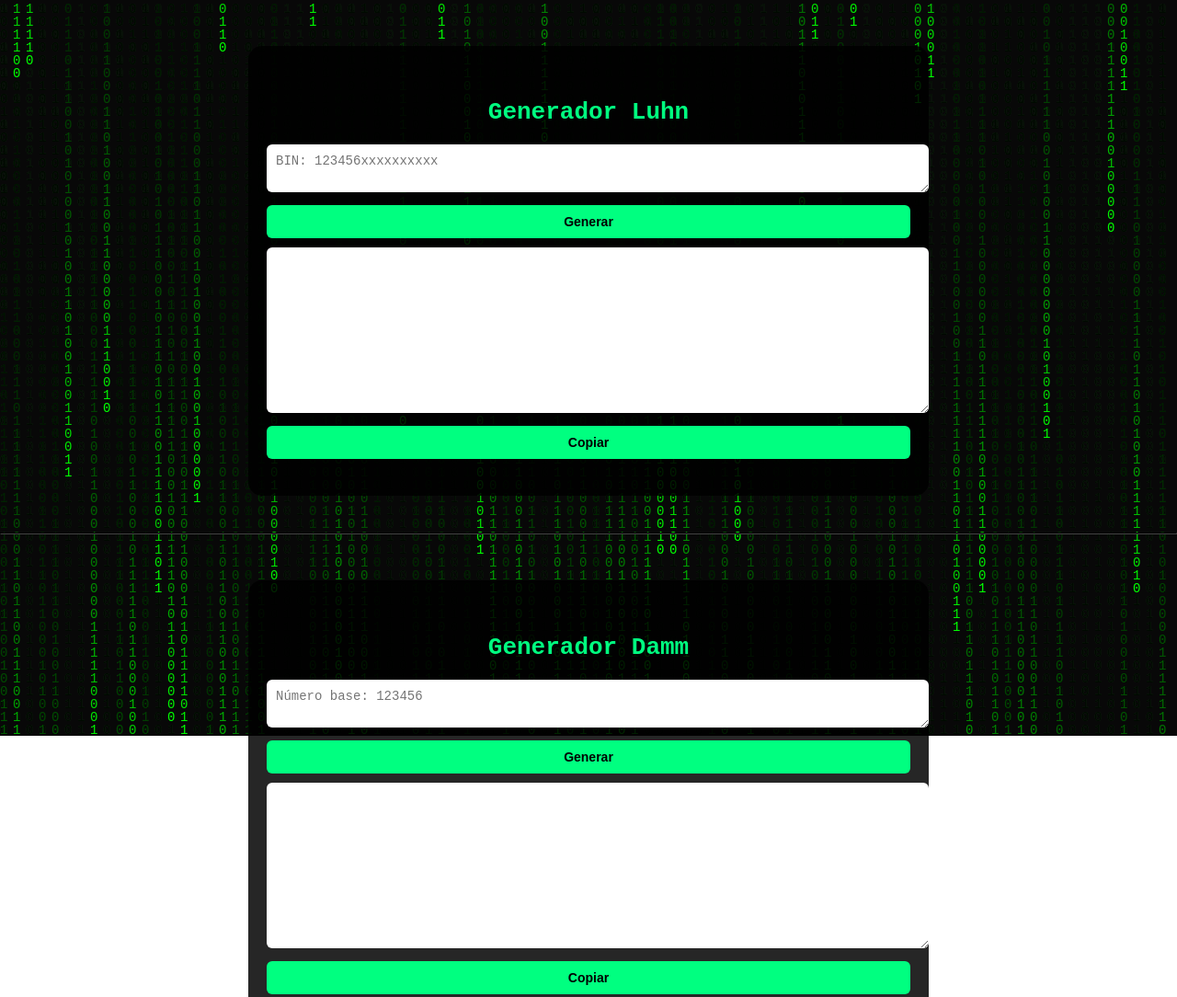
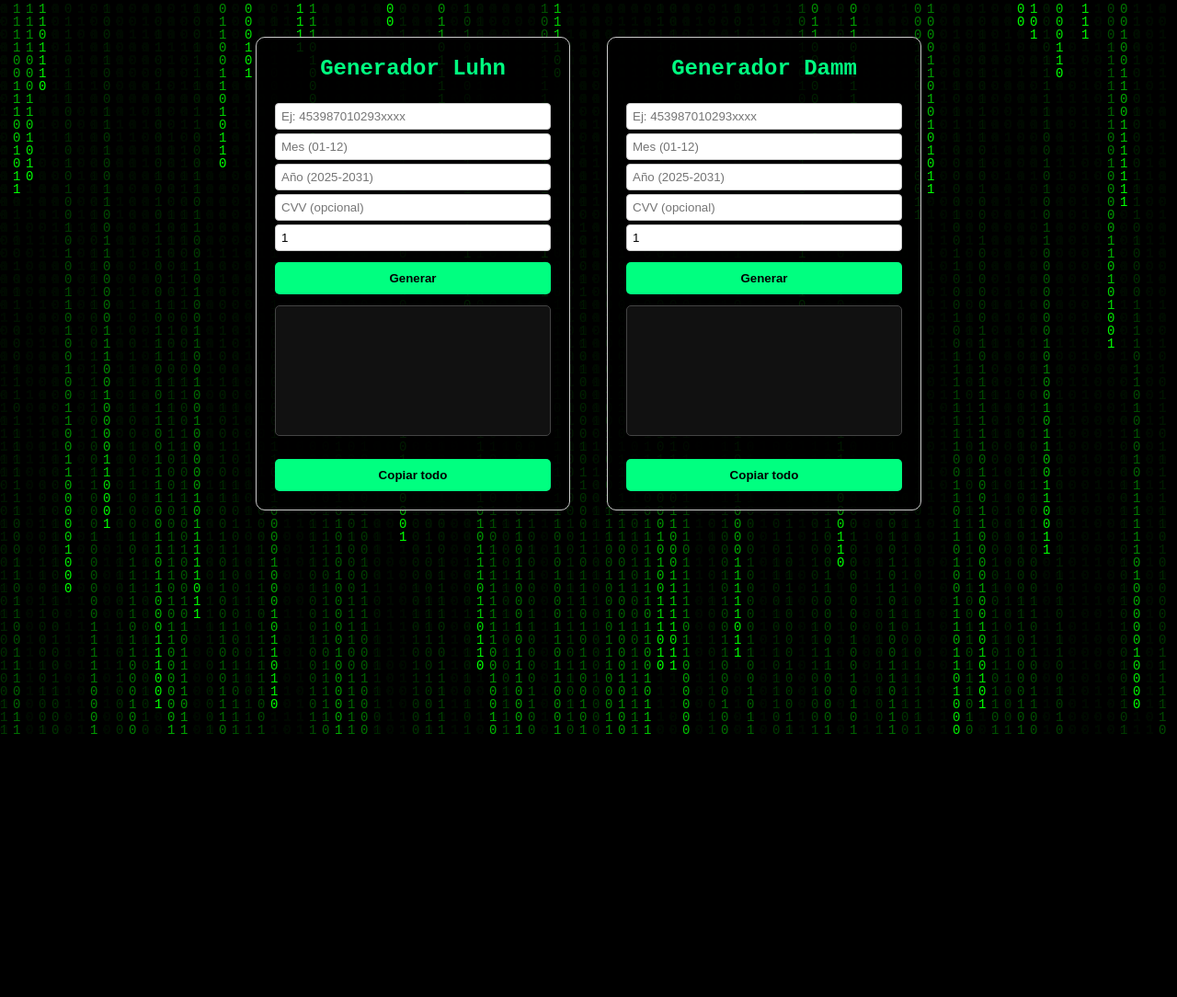
Before and after one commit to garzaloc16/gengarzaloc, a plain HTML site: page index.html in a window 1280 px wide. Shown: the top 1084 px of the page at 92% size. After the commit the page ends 800 px from the top, so only its background shows below. Drawn offline with Linux system fonts and the light colour scheme.

Commit message:
Update index.html
edit

```diff
--- a/index.html
+++ b/index.html
@@ -1,154 +1,204 @@
 <!DOCTYPE html>
 <html lang="es">
 <head>
-  <meta charset="UTF-8">
-  <title>Generadores</title>
+  <meta charset="UTF-8" />
+  <meta name="viewport" content="width=device-width, initial-scale=1.0"/>
+  <title>Generadores Luhn y Damm</title>
   <style>
   body {
+    font-family: 'Segoe UI', Tahoma, Geneva, Verdana, sans-serif;
+    background: #000;
     margin: 0;
-      font-family: Arial, sans-serif;
+    padding: 0;
     color: #fff;
+    position: relative;
     overflow-x: hidden;
   }
 
-    /* Fondo estilo Matrix */
   canvas#matrix {
     position: fixed;
     top: 0;
     left: 0;
+    width: 100%;
+    height: 100%;
     z-index: -1;
   }
 
-    .container {
-      max-width: 700px;
-      margin: auto;
+  .generator-container {
+    display: flex;
+    gap: 40px;
     padding: 40px 20px;
-      background-color: rgba(0, 0, 0, 0.85);
-      border-radius: 15px;
-      margin-top: 50px;
+    flex-wrap: wrap;
+    justify-content: center;
   }
 
-    h1 {
-      font-family: 'Courier New', monospace;
-      color: #00ff80; /* verde neón único */
-      text-align: center;
-      margin-bottom: 10px;
-      font-size: 26px;
+  .generator {
+    border: 1px solid #ccc;
+    padding: 20px;
+    width: 300px;
+    background: rgba(0, 0, 0, 0.85);
+    border-radius: 10px;
+    box-shadow: 0 4px 10px rgba(0,0,0,0.4);
+    transition: transform 0.2s ease;
   }
 
-    textarea, button {
-      width: 100%;
-      margin-top: 10px;
-      padding: 10px;
-      border-radius: 6px;
-      border: none;
-      font-size: 14px;
+  .generator:hover {
+    transform: translateY(-5px);
   }
 
-    textarea {
-      resize: vertical;
+  .generator h2 {
+    margin-top: 0;
+    text-align: center;
+    font-family: 'Courier New', monospace;
+    color: #00ff80; /* verde tecnologico */
   }
 
-    button {
+  .generator label {
+    display: block;
+    margin-top: 10px;
+    font-weight: bold;
+  }
+
+  .generator input,
+  .generator select {
+    width: 100%;
+    padding: 6px;
+    margin-top: 4px;
+    border: 1px solid #ccc;
+    border-radius: 4px;
+    box-sizing: border-box;
+  }
+
+  .generator button {
+    margin-top: 12px;
+    padding: 10px;
+    width: 100%;
     background-color: #00ff80;
     color: #000;
+    border: none;
+    border-radius: 5px;
     font-weight: bold;
     cursor: pointer;
+    transition: background 0.2s ease;
   }
 
-    button:hover {
+  .generator button:hover {
     background-color: #00cc66;
   }
 
-    hr {
-      margin: 40px 0;
-      border-color: #444;
+  .generator pre {
+    margin-top: 12px;
+    background: #111;
+    color: #0f0;
+    padding: 10px;
+    height: 120px;
+    overflow-y: auto;
+    border-radius: 5px;
+    font-family: monospace;
+    border: 1px solid #444;
   }
 </style>
 </head>
 <body>
-
 <canvas id="matrix"></canvas>
-
-<div class="container">
-  <h1>Generador Luhn</h1>
-  <textarea id="inputLuhn" placeholder="BIN: 123456xxxxxxxxxx"></textarea>
-  <button onclick="generarLuhn()">Generar</button>
-  <textarea id="outputLuhn" rows="10" readonly></textarea>
-  <button onclick="copiar('outputLuhn')">Copiar</button>
+  <div class="generator-container">
+    <div class="generator">
+      <h2>Generador Luhn</h2>
+      <input id="luhnBase" type="text" placeholder="Ej: 453987010293xxxx" maxlength="16">
+      <input id="luhnMonth" type="text" placeholder="Mes (01-12)" maxlength="2">
+      <input id="luhnYear" type="text" placeholder="Año (2025-2031)" maxlength="4">
+      <input id="luhnCVV" type="text" placeholder="CVV (opcional)" maxlength="3">
+      <input id="luhnCount" type="number" placeholder="Cantidad" min="1" value="1">
+      <button onclick="generateLuhn()">Generar</button>
+      <pre id="luhnResult"></pre>
+      <button onclick="copyToClipboard('luhnResult')">Copiar todo</button>
     </div>
 
-<hr>
-
-<div class="container">
-  <h1>Generador Damm</h1>
-  <textarea id="inputDamm" placeholder="Número base: 123456"></textarea>
-  <button onclick="generarDamm()">Generar</button>
-  <textarea id="outputDamm" rows="10" readonly></textarea>
-  <button onclick="copiar('outputDamm')">Copiar</button>
+    <div class="generator">
+      <h2>Generador Damm</h2>
+      <input id="dammBase" type="text" placeholder="Ej: 453987010293xxxx" maxlength="16">
+      <input id="dammMonth" type="text" placeholder="Mes (01-12)" maxlength="2">
+      <input id="dammYear" type="text" placeholder="Año (2025-2031)" maxlength="4">
+      <input id="dammCVV" type="text" placeholder="CVV (opcional)" maxlength="3">
+      <input id="dammCount" type="number" placeholder="Cantidad" min="1" value="1">
+      <button onclick="generateDamm()">Generar</button>
+      <pre id="dammResult"></pre>
+      <button onclick="copyToClipboard('dammResult')">Copiar todo</button>
+    </div>
   </div>
 
 <script>
-  // Efecto Matrix
-  const canvas = document.getElementById('matrix');
-  const ctx = canvas.getContext('2d');
-  canvas.height = window.innerHeight;
-  canvas.width = window.innerWidth;
-  const letters = '01'.split('');
-  const fontSize = 14;
-  const columns = canvas.width / fontSize;
-  const drops = Array(Math.floor(columns)).fill(1);
+function generateLuhn() {
+  const base = document.getElementById('luhnBase').value.trim();
+  const month = document.getElementById('luhnMonth').value.trim();
+  const year = document.getElementById('luhnYear').value.trim();
+  const cvvInput = document.getElementById('luhnCVV').value.trim();
+  const count = parseInt(document.getElementById('luhnCount').value);
+  const output = document.getElementById('luhnResult');
 
-  function drawMatrix() {
-    ctx.fillStyle = 'rgba(0, 0, 0, 0.05)';
-    ctx.fillRect(0, 0, canvas.width, canvas.height);
-    ctx.fillStyle = '#0f0';
-    ctx.font = fontSize + 'px monospace';
+  if (!base.includes('x')) return alert("Incluye 'x' en el número base");
 
-    drops.forEach((y, i) => {
-      const text = letters[Math.floor(Math.random() * letters.length)];
-      ctx.fillText(text, i * fontSize, y * fontSize);
-      if (y * fontSize > canvas.height && Math.random() > 0.975) {
-        drops[i] = 0;
+  let results = [];
+  let generated = new Set();
+
+  while (results.length < count) {
+    let current = '';
+    for (let c of base) {
+      current += c === 'x' ? Math.floor(Math.random() * 10) : c;
     }
-      drops[i]++;
-    });
+    if (luhnCheck(current) && !generated.has(current)) {
+      const cvv = cvvInput || String(Math.floor(Math.random() * 900) + 100);
+      results.push(`${current}|${month}|${year}|${cvv}`);
+      generated.add(current);
     }
-  setInterval(drawMatrix, 35);
-
-  // Generador Luhn
-  function generarLuhn() {
-    const bin = document.getElementById('inputLuhn').value;
-    const cantidad = 10;
-    const resultados = [];
-
-    for (let i = 0; i < cantidad; i++) {
-      let tarjeta = bin.replace(/x/g, () => Math.floor(Math.random() * 10));
-      tarjeta = tarjeta.slice(0, -1);
-      tarjeta += calcularDigitoLuhn(tarjeta);
-      resultados.push(tarjeta);
+  }
+  output.textContent = results.join('\n');
 }
 
-    document.getElementById('outputLuhn').value = resultados.join('\n');
+function luhnCheck(number) {
+  let sum = 0;
+  let shouldDouble = false;
+  for (let i = number.length - 1; i >= 0; i--) {
+    let digit = parseInt(number[i]);
+    if (shouldDouble) {
+      digit *= 2;
+      if (digit > 9) digit -= 9;
+    }
+    sum += digit;
+    shouldDouble = !shouldDouble;
+  }
+  return sum % 10 === 0;
 }
 
-  function calcularDigitoLuhn(numero) {
-    let suma = 0;
-    let alternar = false;
-    for (let i = numero.length - 1; i >= 0; i--) {
-      let n = parseInt(numero[i]);
-      if (alternar) {
-        n *= 2;
-        if (n > 9) n -= 9;
+function generateDamm() {
+  const base = document.getElementById('dammBase').value.trim();
+  const month = document.getElementById('dammMonth').value.trim();
+  const year = document.getElementById('dammYear').value.trim();
+  const cvvInput = document.getElementById('dammCVV').value.trim();
+  const count = parseInt(document.getElementById('dammCount').value);
+  const output = document.getElementById('dammResult');
+
+  if (!base.includes('x')) return alert("Incluye 'x' en el número base");
+
+  let results = [];
+  let generated = new Set();
+
+  while (results.length < count) {
+    let current = '';
+    for (let c of base) {
+      current += c === 'x' ? Math.floor(Math.random() * 10) : c;
     }
-      suma += n;
-      alternar = !alternar;
+    if (dammCheck(current) && !generated.has(current)) {
+      const cvv = cvvInput || String(Math.floor(Math.random() * 900) + 100);
+      results.push(`${current}|${month}|${year}|${cvv}`);
+      generated.add(current);
     }
-    return (10 - (suma % 10)) % 10;
+  }
+  output.textContent = results.join('\n');
 }
 
-  // Generador Damm
-  const damm = [
+function dammCheck(number) {
+  const table = [
     [0,3,1,7,5,9,8,6,4,2],
     [7,0,9,2,1,5,4,8,6,3],
     [4,2,0,6,8,7,1,3,5,9],
@@ -160,37 +210,46 @@
     [9,4,3,8,6,1,7,2,0,5],
     [2,5,8,1,4,3,6,7,9,0]
   ];
-
-  function calcularDamm(numero) {
   let interim = 0;
-    for (let i = 0; i < numero.length; i++) {
-      const digito = parseInt(numero[i]);
-      interim = damm[interim][digito];
+  for (let digit of number) {
+    interim = table[interim][parseInt(digit)];
   }
-    return interim;
+  return interim === 0;
 }
 
-  function generarDamm() {
-    const base = document.getElementById('inputDamm').value;
-    const cantidad = 10;
-    const resultados = [];
-
-    for (let i = 0; i < cantidad; i++) {
-      let random = base.replace(/x/g, () => Math.floor(Math.random() * 10));
-      let digito = calcularDamm(random);
-      resultados.push(random + digito);
+function copyToClipboard(elementId) {
+  const text = document.getElementById(elementId).textContent;
+  navigator.clipboard.writeText(text).then(() => {
+    alert('Copiado al portapapeles');
+  }).catch(err => {
+    alert('Error al copiar');
+    console.error(err);
+  });
 }
 
-    document.getElementById('outputDamm').value = resultados.join('\n');
+// Matrix effect
+const canvas = document.getElementById("matrix");
+const ctx = canvas.getContext("2d");
+canvas.height = window.innerHeight;
+canvas.width = window.innerWidth;
+const letters = "01".split("");
+const fontSize = 14;
+const columns = canvas.width / fontSize;
+const drops = Array(Math.floor(columns)).fill(1);
+
+function drawMatrix() {
+  ctx.fillStyle = "rgba(0, 0, 0, 0.05)";
+  ctx.fillRect(0, 0, canvas.width, canvas.height);
+  ctx.fillStyle = "#0f0";
+  ctx.font = fontSize + "px monospace";
+  drops.forEach((y, i) => {
+    const text = letters[Math.floor(Math.random() * letters.length)];
+    ctx.fillText(text, i * fontSize, y * fontSize);
+    if (y * fontSize > canvas.height && Math.random() > 0.975) drops[i] = 0;
+    drops[i]++;
+  });
 }
-
-  // Función copiar
-  function copiar(id) {
-    const texto = document.getElementById(id);
-    texto.select();
-    texto.setSelectionRange(0, 99999);
-    document.execCommand('copy');
-  }
+setInterval(drawMatrix, 33);
 </script>
 </body>
 </html>
```
Lines whose indentation alone changed are shown as unchanged.
